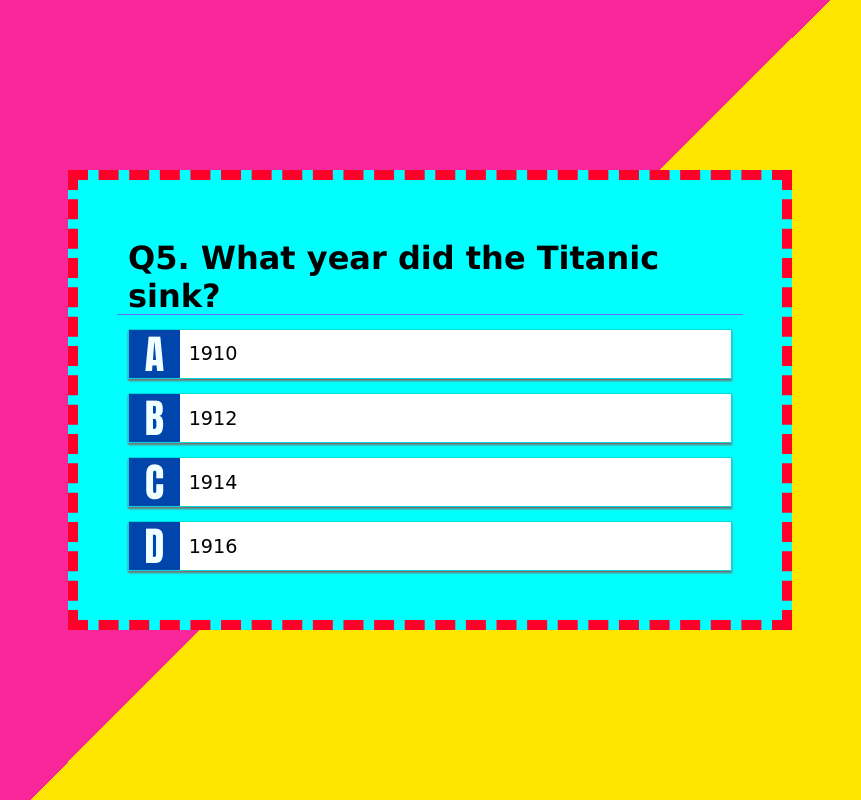
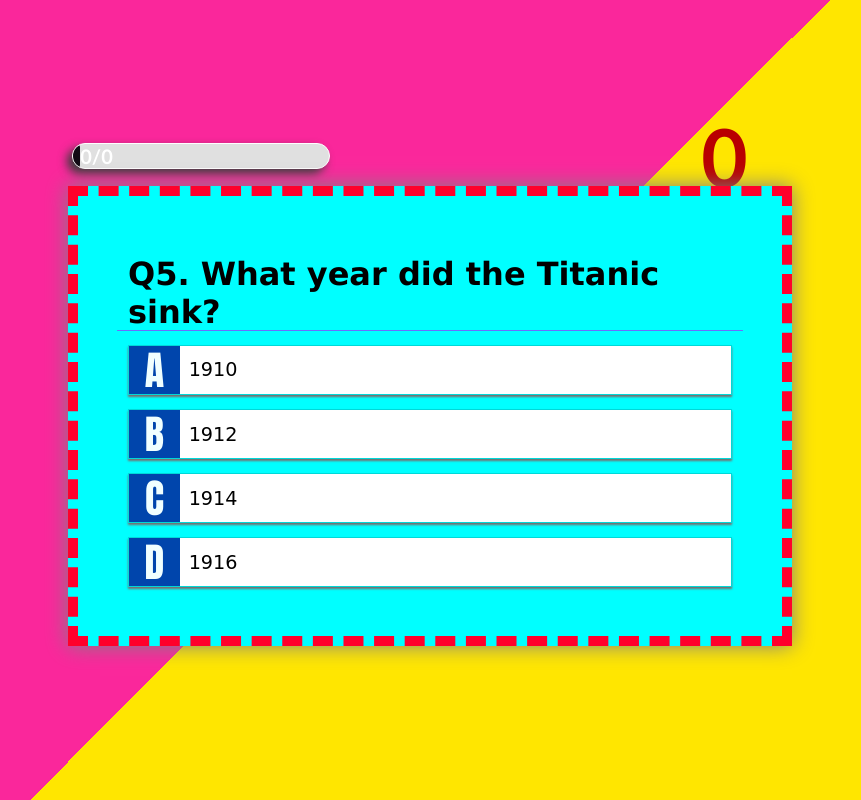
Before and after one commit to dakshkanaujia/development-quizApp, a plain HTML site: page index.html in a window 1280 px wide. Both pictures are taken after a click on the element "START". Shown: the whole page, without its empty margins (210-1071 px from the left). Drawn offline with Linux system fonts and the light colour scheme.

Commit message:
commit with progress bar and scorecare

```diff
--- a/index.html
+++ b/index.html
@@ -10,6 +10,14 @@
     <div class="homepage">
         <h1 id="heading">Quiz Game</h1>
         <div id="startButton">START</div>
+    </div>
+
+    <div class="scoreAndProgress">
+        <div class="progress-container">
+            <div class="progress-bar">0/0</div>
+        </div>
+
+        <div class="scoreBoard">0</div>
     </div>
 
     <div class="quizBoard">
--- a/index.js
+++ b/index.js
@@ -6,10 +6,14 @@ let detail1 = document.querySelector('.detail1');
 let detail2 = document.querySelector('.detail2');
 let detail3 = document.querySelector('.detail3');
 let detail4 = document.querySelector('.detail4');
+let scoreAndProg = document.querySelector('.scoreAndProgress');
+let progressBar = document.querySelector('.progress-bar');
+let scoreB = document.querySelector('.scoreBoard');
 
 startButton.addEventListener('click', function(){
     homepage.style.display = 'none';
     quizBoard.style.display = 'flex';
+    scoreAndProg.style.display = 'flex'
 });
 
 const questions =
@@ -55,9 +59,11 @@ const questions =
         "answer" : "option2"
     }
 ];
+let totalq = questions.length;
 let arr = [0,1,2,3,4];
 
 async function displayQuestions(remainingQuestions) {
+    let score = 0;
     for (let i = 0; i < remainingQuestions.length; i++) {
         displayQuestion(remainingQuestions[i]);
         const clickedOption = await waitForUserInput();
@@ -65,17 +71,32 @@ async function displayQuestions(remainingQuestions) {
         if(parentOption.classList.contains('optionClass')){
             const opt = parentOption.classList[0];
             const child = parentOption.lastElementChild;
+            let c = remainingQuestions[i].answer.charAt(6);
+            const toColor = document.querySelector('.detail'+c);
+
             console.log(child);
             if(opt == remainingQuestions[i].answer){
                 console.log("matched");
                 child.style.backgroundColor = 'green';
-                child.style.color = 'white';
+                child.style.transition = '0.3s ease-in-out';
+                score+=10;
+                // child.style.color = 'white';
             }else{
                 console.log("not matched");
                 child.style.backgroundColor = 'red';
-                child.style.color = 'white';
+                child.style.transition = '0.3s ease-in-out';
+                // child.style.color = 'white';
+                await delay(1000);
+                toColor.style.transition = '0.3s ease-in-out';
+                toColor.style.backgroundColor = 'green';
+                score -= 5;
+                // toColor.style
             }
             await delay(3000);
+            progressBar.style.width = ((i+1) * (100/totalq)) + '%' ;
+            progressBar.innerText = (i+1) + '/' + totalq;
+            scoreB.innerText = score;
+            toColor.style.backgroundColor = 'white';
             child.style.backgroundColor = 'white';
             child.style.color = 'black';
         }else{
--- a/styles.css
+++ b/styles.css
@@ -17,6 +17,7 @@ body, html{
     font-family: Impact, Haettenschweiler, 'Arial Narrow Bold', sans-serif;
     border-style: dashed;
     display: flex;
+    box-shadow: 0 0 20px grey;
     /* height: 40%; */
     flex-direction: column;
     justify-content: center;
@@ -31,6 +32,7 @@ body, html{
     width: 55vw;
     margin: 2%;
     border: 10px dashed rgb(255, 0, 43);
+    box-shadow: 0 0 20px grey;
     background-color: aqua;
     display: none;
     /* display: flex; */
@@ -85,6 +87,56 @@ body, html{
     height: 6vh;
     width: 43vw;
 }
+.scoreAndProgress{
+    display: none;
+    flex-direction: row;
+    justify-content: space-between;
+    align-items: center;
+    /* align-items: space-around;
+    justify-content: center; */
+    height: 4vh;
+    width: 56vw;
+    /* background-color: rgb(82, 39, 0); */
+}
+.scoreBoard{
+    width: 10vw;
+    height: 10vh;
+    /* background-color: blue; */
+    display: flex;
+    justify-content: center;
+    align-items: center;
+    font-weight: bold;
+    /* box-shadow: 0px 7px 15px black; */
+    color: rgb(185, 0, 0);
+    font-family: 'Trebuchet MS', 'Lucida Sans Unicode', 'Lucida Grande', 'Lucida Sans', Arial, sans-serif;
+    font-size: 5em;
+}
+.progress-container {
+    width: 20vw;
+    height: 3vh;
+    background-color: #e0e0e0;
+    border-radius: 15px;
+    border: 1px solid white;
+    overflow: hidden;
+    box-shadow: -5px 5px 10px rgb(61, 60, 60);
+}
+
+.progress-bar {
+    display: flex;
+    color: white;
+    justify-content: flex-start;
+    align-items: center;
+    font-weight: bold;
+    font-family: 'Trebuchet MS', 'Lucida Sans Unicode', 'Lucida Grande', 'Lucida Sans', Arial, sans-serif ;
+    font-size: 1.25em;
+    padding-left: 3%;
+    height: 100%;
+    width: 0;
+    background-color: #120a14;
+    border-radius: 15px;
+    transition: width 0.5s ease-in-out;
+}
+
 #question{
     display: flex;
     justify-content: start;
@@ -94,7 +146,7 @@ body, html{
     font-size: 2em;
     font-family: 'Lucida Sans', 'Lucida Sans Regular', 'Lucida Grande', 'Lucida Sans Unicode', Geneva, Verdana, sans-serif;
     font-weight: bold;
-    overflow: hidden;
+    /* overflow: hidden; */
     text-overflow: ellipsis;
     border-bottom: 1px solid rgb(107, 107, 255);
     /* background-color: brown; */
```
